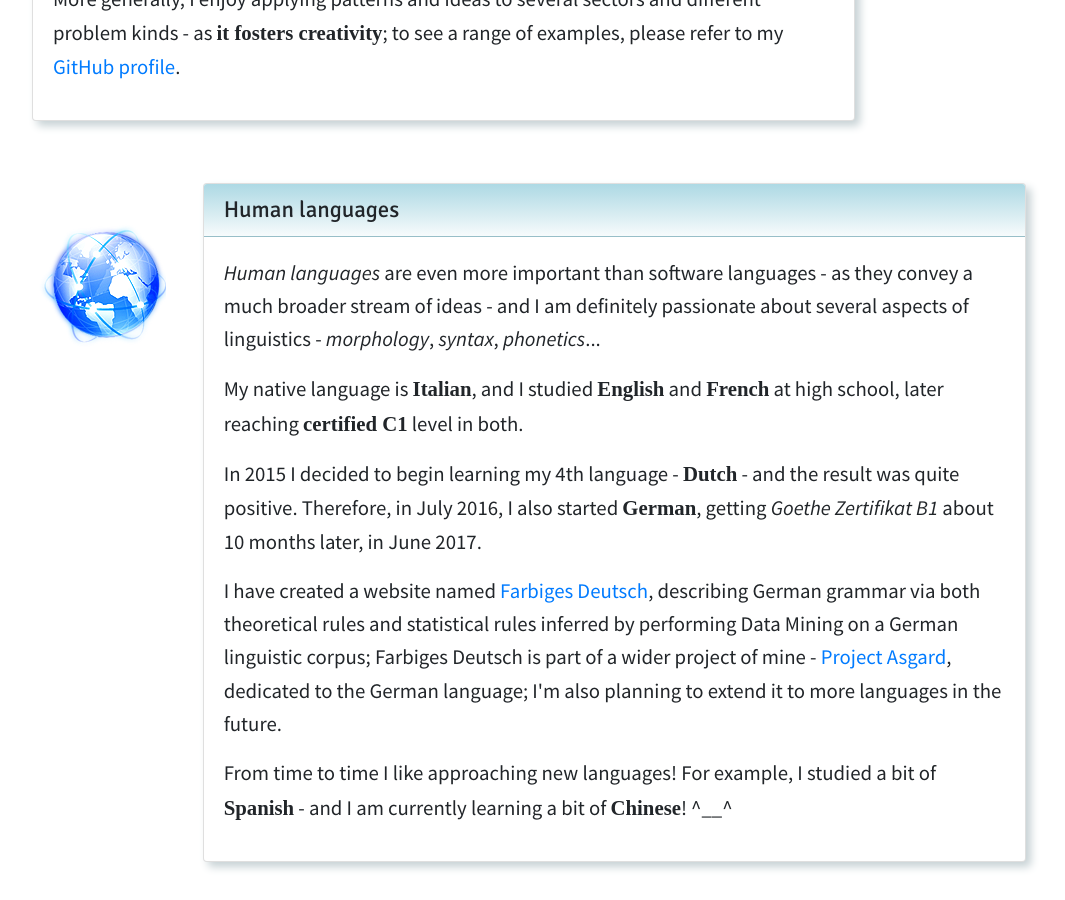
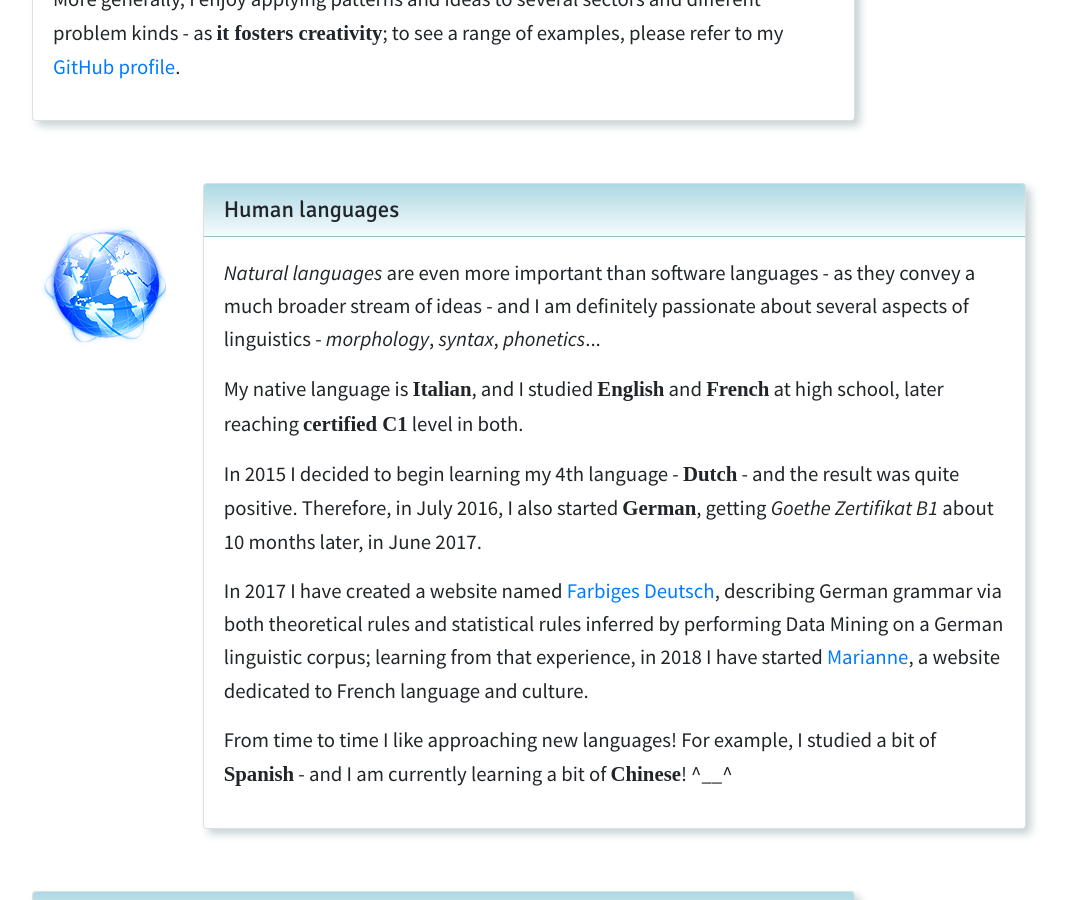
Before and after one commit to giancosta86/giancosta86.github.io, a Jekyll site: the page built from introduction.html, in a window 1280 px wide and 900 px high, scrolled down 1526 px. Shown: the whole window, without its empty margins (111-1176 px from the left). Built offline with Jekyll 4.4.1, drawn with Linux system fonts in a browser that asks for light colours; some web fonts are replaced.

Commit message:
Update introduction

```diff
--- a/introduction.html
+++ b/introduction.html
@@ -141,7 +141,7 @@
         </div>
         <div class="card-body">
           <p>
-            <i>Human languages</i> are even more important than software languages - as
+            <i>Natural languages</i> are even more important than software languages - as
             they convey a much broader stream of ideas - and I am definitely
             passionate about several aspects of linguistics - <i>morphology</i>,
             <i>syntax</i>, <i>phonetics</i>...
@@ -161,14 +161,13 @@
           </p>
 
           <p>
-            I have created a website named
+            In 2017 I have created a website named
             <a href="{{ site.data.links.farbigesDeutsch }}">Farbiges Deutsch</a>,
             describing German grammar via both theoretical rules and statistical rules
-            inferred by performing Data Mining on a German linguistic corpus; Farbiges Deutsch
-            is part of a wider project of mine -
-            <a href="{{ site.data.links.asgard }}">Project Asgard</a>,
-            dedicated to the German language; I'm also planning to extend it
-            to more languages in the future.
+            inferred by performing Data Mining on a German linguistic corpus; learning
+            from that experience, in 2018 I have started
+            <a href="http://gianlucacosta.info/Marianne">Marianne</a>, a website
+            dedicated to French language and culture.
           </p>
 
           <p>
```
